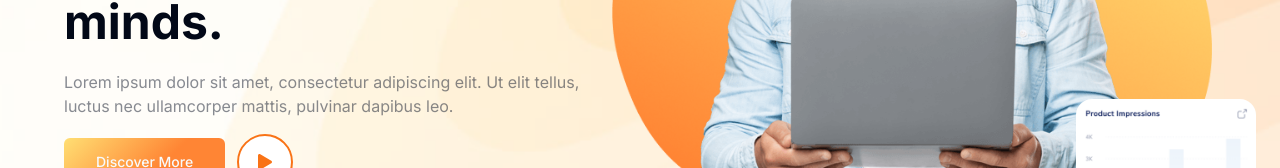
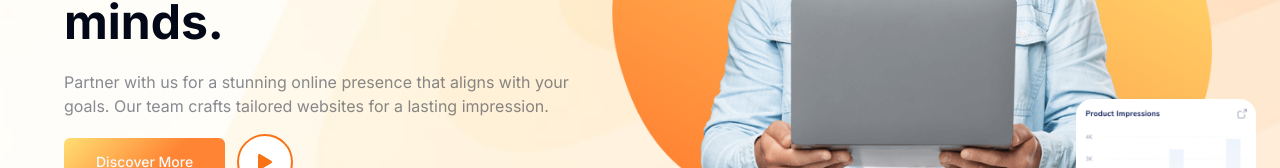
Before and after one commit to vinit-churi/info-yantra-ver01, a Next.js app: page / in a window 1280 px wide. Shown: the part 393-561 px from the top of the page. Built offline with nearby package versions, Linux system fonts and the light colour scheme.

Commit message:
Update home page content

```diff
--- a/app/(home)/page.tsx
+++ b/app/(home)/page.tsx
@@ -18,8 +18,8 @@ export default function Home() {
             You’ve got a business, we have got brilliant minds.
           </h1>
           <p className="w-[544px] text-slate-900/50">
-            Lorem ipsum dolor sit amet, consectetur adipiscing elit. Ut elit
-            tellus, luctus nec ullamcorper mattis, pulvinar dapibus leo.
+            Partner with us for a stunning online presence that aligns with your
+            goals. Our team crafts tailored websites for a lasting impression.
           </p>
           <div className="flex items-center gap-3 mt-4">
             <Button className="custom-button-background px-8 py-6">
```
